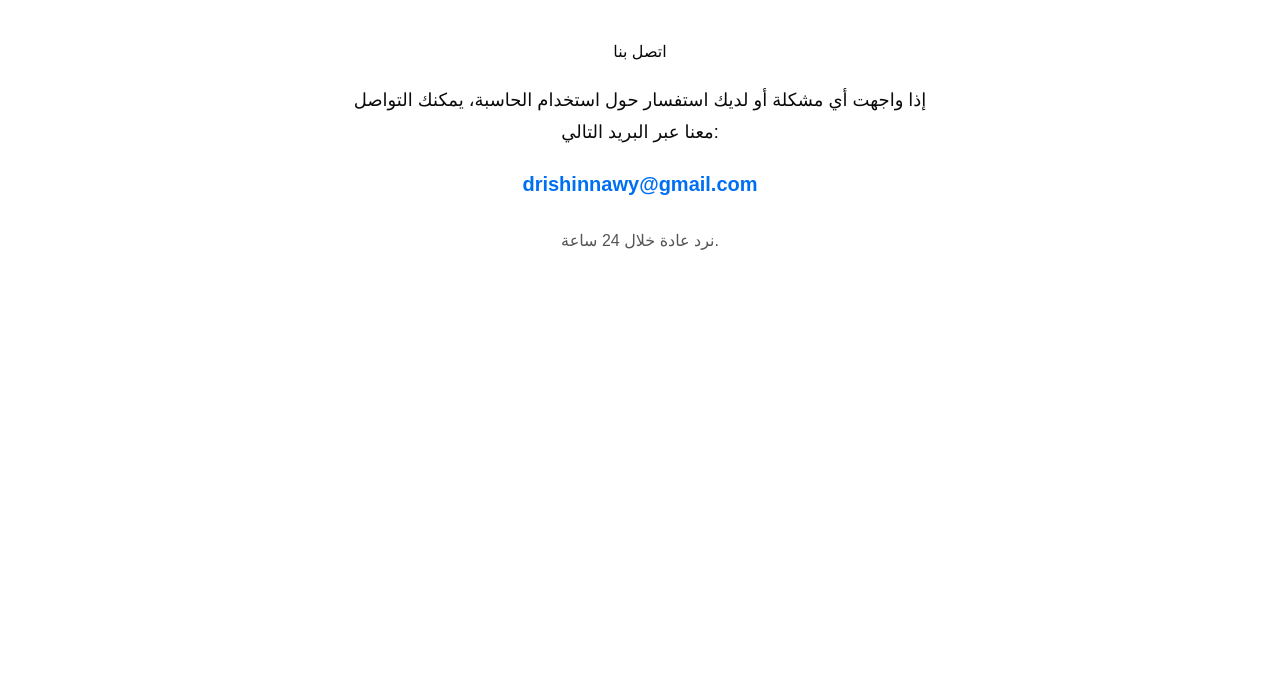
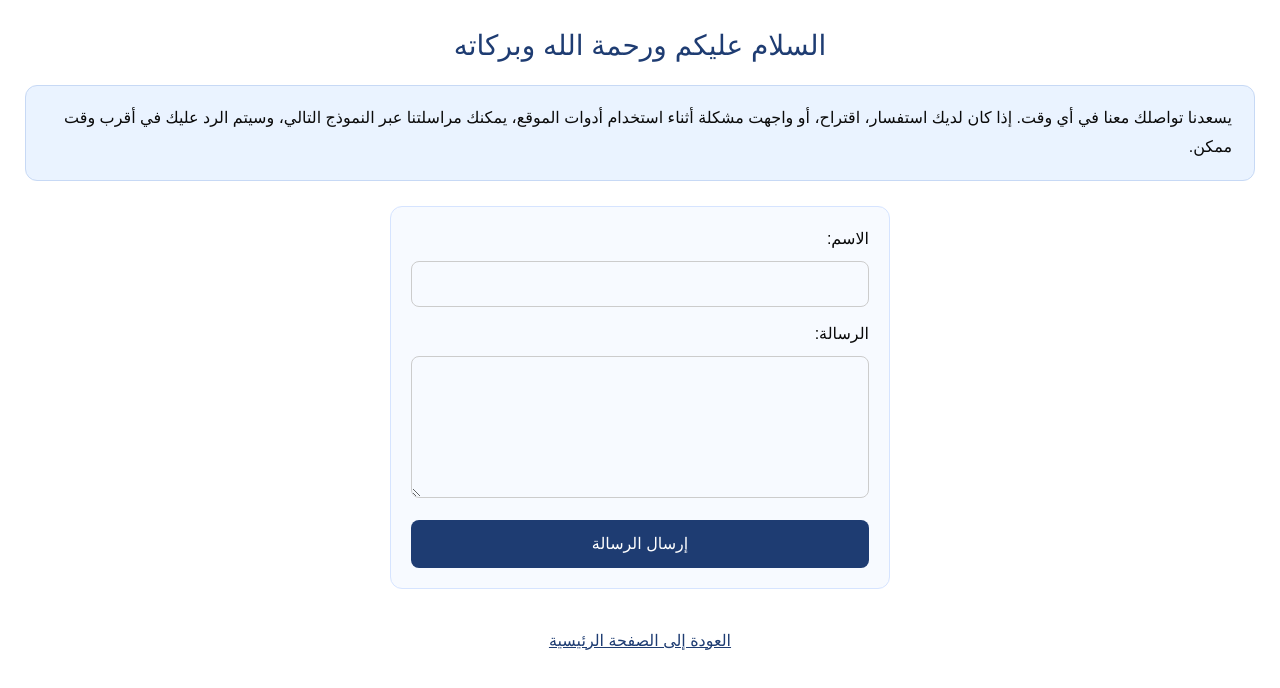
Before and after one commit to drishinnawy/tadawul-calculator-web, a Next.js app: page /contact in a window 1280 px wide. Shown: the top 688 px of the page. Built offline with nearby package versions, Linux system fonts and the light colour scheme.

Commit message:
Enhance contact page with form and SEO updates
Updated the contact page's title and meta description for better SEO. Added a contact form with name and message fields.

```diff
--- a/src/pages/contact.tsx
+++ b/src/pages/contact.tsx
@@ -1,39 +1,123 @@
 import Head from "next/head";
+import { useState } from "react";
 
 export default function ContactPage() {
+  const [name, setName] = useState("");
+  const [message, setMessage] = useState("");
+
   return (
     <>
       <Head>
-        <title>اتصل بنا</title>
+        <title>اتصل بنا | أفضل حاسبة تداول</title>
         <meta
           name="description"
-          content="تواصل معنا لأي استفسار أو مشكلة تقنية في حاسبة التداول."
+          content="صفحة اتصل بنا الخاصة بموقع أفضل حاسبة تداول. يمكنك التواصل معنا لأي استفسار أو اقتراح."
+        />
+        <meta
+          name="keywords"
+          content="اتصل بنا, تواصل, دعم فني, تداول, إدارة رأس المال"
         />
       </Head>
 
-      <div style={{ maxWidth: "600px", margin: "40px auto", textAlign: "center" }}>
-        <h1>اتصل بنا</h1>
-        <p style={{ marginTop: "20px", fontSize: "18px", lineHeight: "1.8" }}>
-          إذا واجهت أي مشكلة أو لديك استفسار حول استخدام الحاسبة، يمكنك التواصل معنا عبر البريد التالي:
+      <div style={{ padding: "25px", direction: "rtl", textAlign: "right" }}>
+        <h1
+          style={{
+            fontSize: "28px",
+            marginBottom: "18px",
+            color: "#1e3c72",
+            textAlign: "center",
+          }}
+        >
+          السلام عليكم ورحمة الله وبركاته
+        </h1>
+
+        <p
+          style={{
+            background: "#eaf3ff",
+            padding: "18px 22px",
+            borderRadius: "12px",
+            lineHeight: "1.8",
+            marginBottom: "25px",
+            border: "1px solid #c7d9f5",
+          }}
+        >
+          يسعدنا تواصلك معنا في أي وقت. إذا كان لديك استفسار، اقتراح، أو واجهت
+          مشكلة أثناء استخدام أدوات الموقع، يمكنك مراسلتنا عبر النموذج التالي،
+          وسيتم الرد عليك في أقرب وقت ممكن.
         </p>
 
-        <a
-          href="mailto:drishinnawy@gmail.com"
+        {/* نموذج التواصل */}
+        <div
           style={{
-            display: "inline-block",
-            marginTop: "20px",
-            fontSize: "20px",
-            color: "#0070f3",
-            textDecoration: "none",
-            fontWeight: "bold",
+            background: "#f7faff",
+            padding: "20px",
+            borderRadius: "12px",
+            border: "1px solid #d6e4ff",
+            maxWidth: "500px",
+            margin: "0 auto",
           }}
         >
-          drishinnawy@gmail.com
-        </a>
+          <label style={{ display: "block", marginBottom: "10px" }}>
+            الاسم:
+          </label>
+          <input
+            type="text"
+            value={name}
+            onChange={(e) => setName(e.target.value)}
+            style={{
+              width: "100%",
+              padding: "10px",
+              marginBottom: "15px",
+              borderRadius: "8px",
+              border: "1px solid #ccc",
+            }}
+          />
 
-        <p style={{ marginTop: "30px", fontSize: "16px", color: "#555" }}>
-          نرد عادة خلال 24 ساعة.
-        </p>
+          <label style={{ display: "block", marginBottom: "10px" }}>
+            الرسالة:
+          </label>
+          <textarea
+            value={message}
+            onChange={(e) => setMessage(e.target.value)}
+            rows={5}
+            style={{
+              width: "100%",
+              padding: "10px",
+              borderRadius: "8px",
+              border: "1px solid #ccc",
+              marginBottom: "15px",
+            }}
+          />
+
+          <button
+            style={{
+              width: "100%",
+              padding: "12px",
+              background: "#1e3c72",
+              color: "white",
+              border: "none",
+              borderRadius: "8px",
+              fontSize: "16px",
+              cursor: "pointer",
+            }}
+          >
+            إرسال الرسالة
+          </button>
+        </div>
+
+        {/* زر العودة */}
+        <div style={{ textAlign: "center", marginTop: "40px" }}>
+          <a
+            href="/"
+            style={{
+              color: "#1e3c72",
+              textDecoration: "underline",
+              fontSize: "16px",
+            }}
+          >
+            العودة إلى الصفحة الرئيسية
+          </a>
+        </div>
       </div>
     </>
   );
```
